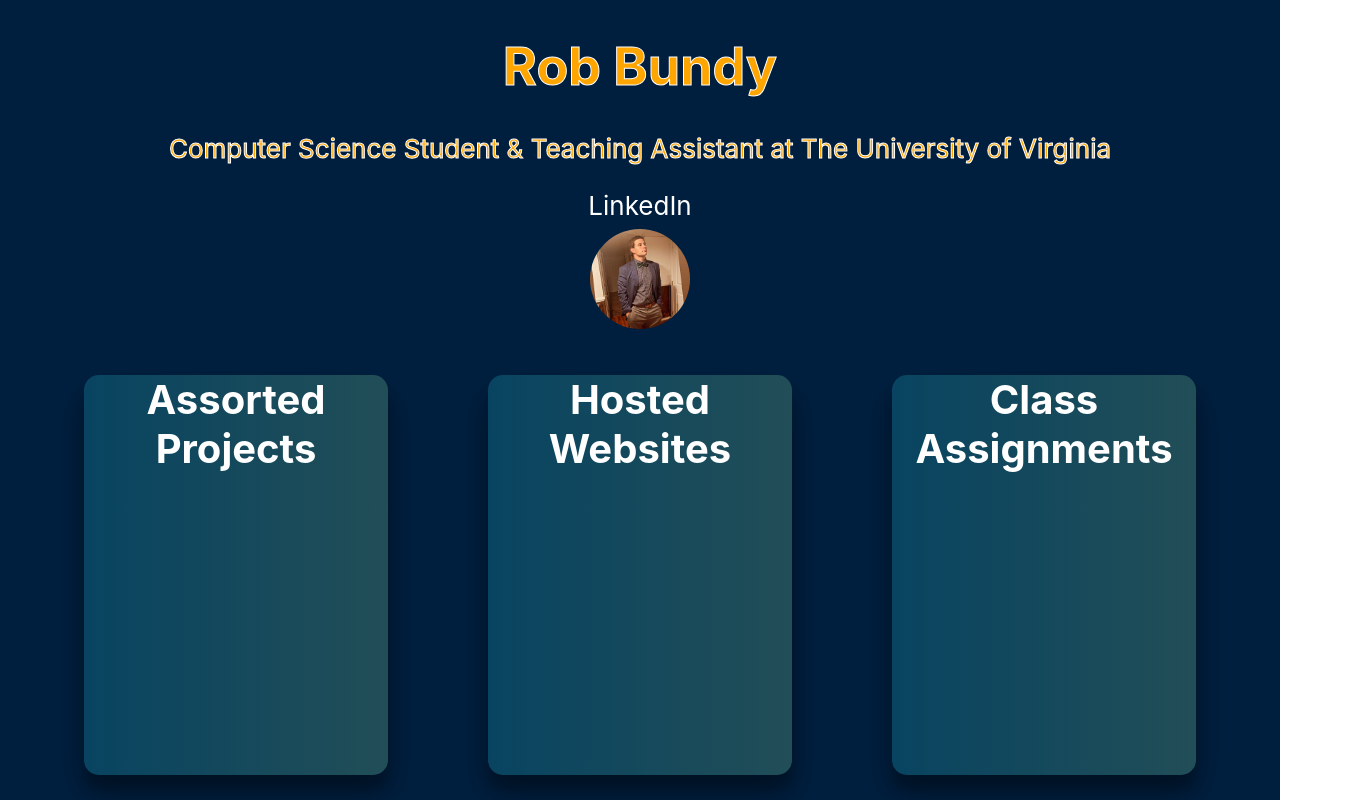
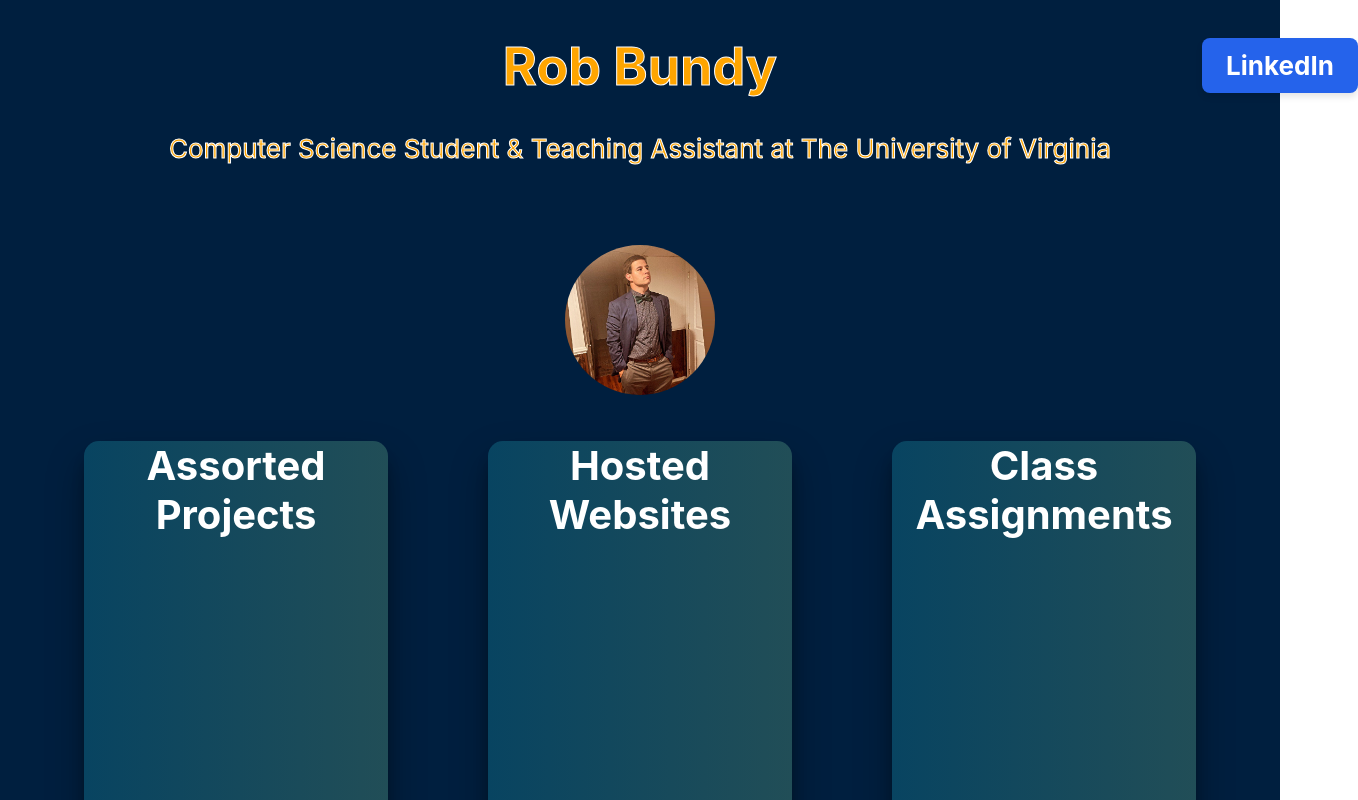
Before and after one commit to RobBundy2002/Website, a React (Create React App) app: page /#/Website in a window 1280 px wide. Shown: the top 800 px of the page, 1358 px wide, since content can reach past the window. Built offline with nearby package versions, Linux system fonts and the light colour scheme.

Commit message:
Image Fix

```diff
--- a/src/App.css
+++ b/src/App.css
@@ -9,7 +9,7 @@ body {
 .App {
   text-align: center;
   background-color: #000000;
-  min-height: 1000vh;
+  min-height: 100vh;
   min-width: 300vw;
   overflow-y: scroll;
   opacity: 0.5;
--- a/src/Home.css
+++ b/src/Home.css
@@ -2,7 +2,6 @@
     text-align: center;
     background-color: #001f3f;
     color: #FFA500;
-    min-height: 100vh;
     display: flex;
     flex-direction: column;
     align-items: center;
@@ -17,8 +16,8 @@
 }
 
 img {
-    width: 100px;
-    height: 100px;
+    width: 150px;
+    height: 150px;
     border-radius: 50%;
     overflow: hidden;
 }
@@ -88,3 +87,30 @@ p {
 .fix {
     margin-bottom: 8px;
 }
+
+.linkedin-button {
+    display: inline-block;
+    position: relative;
+    top: -19vh;
+    right: -80vh;
+    background-color: #2563eb;
+    color: white;
+    padding: 0.75rem 1.5rem;
+    border-radius: 0.5rem;
+    box-shadow: 0 4px 6px rgba(0, 0, 0, 0.1);
+    text-align: center;
+    text-decoration: none;
+    font-weight: bold;
+    transition: background-color 0.3s ease, transform 0.3s ease;
+}
+
+.linkedin-button:hover {
+    background-color: #1d4ed8;
+    transform: translateY(-2px);
+}
+
+.linkedin-button:focus {
+    outline: none;
+    border: 2px solid #2563eb;
+    box-shadow: 0 0 0 4px #084461;
+}
--- a/src/Home.js
+++ b/src/Home.js
@@ -10,8 +10,10 @@ const Home = () => {
                     <p className="text-lg text-orange">
                         Computer Science Student & Teaching Assistant at The University of Virginia
                     </p>
-                    <div className="fix">
-                        <a href="https://www.linkedin.com/in/rob-bundy-192035223/" className="btn-linkedin mt-4">LinkedIn</a>
+                    <div className="fixed bottom-4 right-4">
+                        <a href="https://www.linkedin.com/in/rob-bundy-192035223/" className="linkedin-button">
+                            LinkedIn
+                        </a>
                     </div>
                     <div className="max-w-md p-8 bg-orange rounded-lg">
                         <div className="mb-4">
@@ -22,16 +24,16 @@ const Home = () => {
                             />
                         </div>
                         <a href="/Website/#/Website/section1" className="button-container">
-                            <span style={{ fontWeight: 'bold', fontSize: '40px' }}>Assorted Projects</span>
+                            <span style={{fontWeight: 'bold', fontSize: '40px'}}>Assorted Projects</span>
                             <div className="backdrop"></div>
                         </a>
 
                         <a href="/Website/#/Website/section2" className="button-container2">
-                            <span style={{ fontWeight: 'bold', fontSize: '40px' }}>Hosted Websites </span>
+                            <span style={{fontWeight: 'bold', fontSize: '40px'}}>Hosted Websites </span>
                             <div className="backdrop2"></div>
                         </a>
                         <a href="/Website/#/Website/section3" className="button-container3">
-                            <span style={{ fontWeight: 'bold', fontSize: '40px' }}>Class Assignments</span>
+                            <span style={{fontWeight: 'bold', fontSize: '40px'}}>Class Assignments</span>
                             <div className="backdrop3"></div>
                         </a>
                     </div>
```
